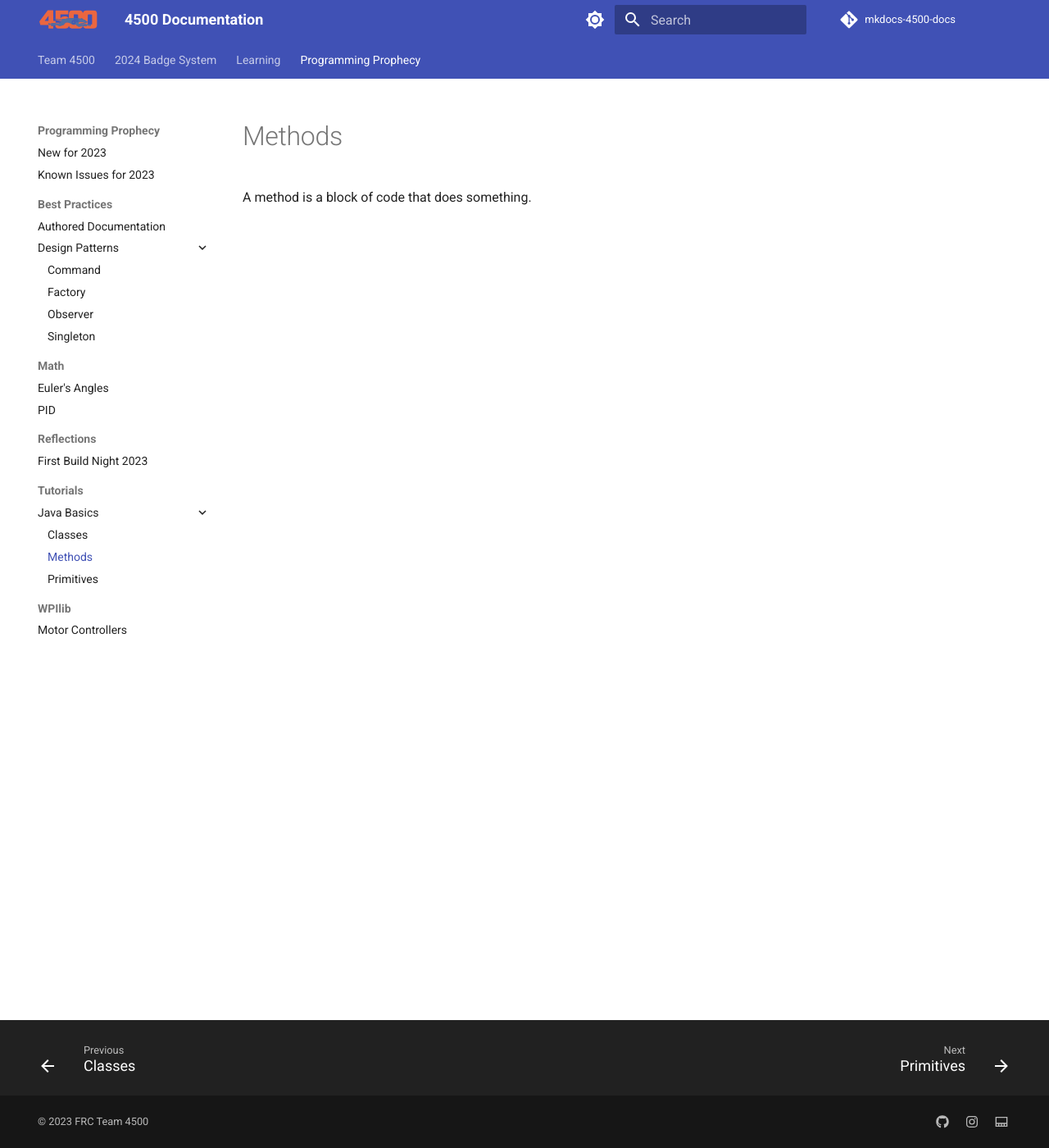
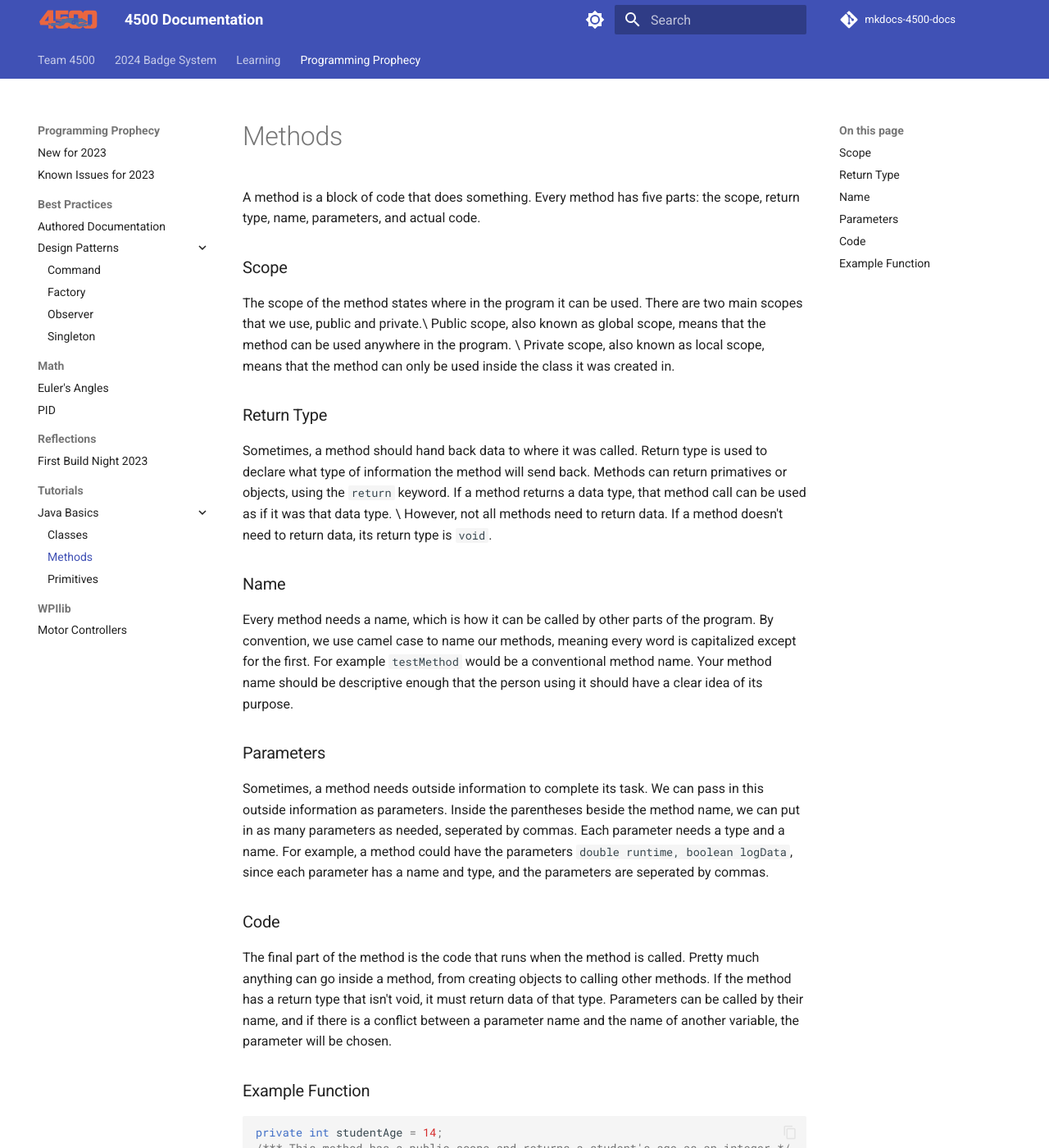
Before and after one commit to FRCTeam4500/mkdocs-4500-docs, an MkDocs documentation site: the page built from docs/Programming Prophecy/Tutorials/Java Basics/Methods.md, in a window 1280 px wide and 1400 px high. Shown: the whole window at 82% size. Built offline with MkDocs 1.6.1 and Material for MkDocs 9.7.7, drawn with Linux system fonts in a browser that asks for light colours; comment, search, counter and statistics services are not loaded; some of the changed text lies outside the part shown.

Commit message:
Finished Methods Page

````diff
--- a/docs/Programming Prophecy/Tutorials/Java Basics/Methods.md
+++ b/docs/Programming Prophecy/Tutorials/Java Basics/Methods.md
@@ -1 +1,38 @@
-A method is a block of code that does something.
+A method is a block of code that does something. Every method has five parts: the scope, return type, name, parameters, and actual code.
+
+### Scope
+The scope of the method states where in the program it can be used. There are two main scopes that we use, public and private.\
+Public scope, also known as global scope, means that the method can be used anywhere in the program. \
+Private scope, also known as local scope, means that the method can only be used inside the class it was created in.
+
+### Return Type
+Sometimes, a method should hand back data to where it was called. Return type is used to declare what type of information the method will send back. Methods can return primatives or objects, using the `return` keyword. If a method returns a data type, that method call can be used as if it was that data type. \
+However, not all methods need to return data. If a method doesn't need to return data, its return type is `void`.
+
+### Name
+Every method needs a name, which is how it can be called by other parts of the program. By convention, we use camel case to name our methods, meaning every word is capitalized except for the first. For example `testMethod` would be a conventional method name. Your method name should be descriptive enough that the person using it should have a clear idea of its purpose.
+
+### Parameters
+Sometimes, a method needs outside information to complete its task. We can pass in this outside information as parameters. Inside the parentheses beside the method name, we can put in as many parameters as needed, seperated by commas. Each parameter needs a type and a name. For example, a method could have the parameters `double runtime, boolean logData`, since each parameter has a name and type, and the parameters are seperated by commas.
+
+### Code
+The final part of the method is the code that runs when the method is called. Pretty much anything can go inside a method, from creating objects to calling other methods. If the method has a return type that isn't void, it must return data of that type. Parameters can be called by their name, and if there is a conflict between a parameter name and the name of another variable, the parameter will be chosen.
+
+### Example Function
+```java
+private int studentAge = 14;
+/*** This method has a public scope and returns a student's age as an integer */
+public int getStudentAge() {
+    return studentAge;
+}
+
+/*** This method has a public scope, but no return type. It takes a new age as an input and sets the students age to that age. */
+public void setStudentAge(int newAge) {
+    studentAge = newAge;
+}
+
+/*** This method also has a public scope and no return type. It changes the student's age by a certain amount of years. Notice how it is calling the setStudentAge function, and also how the getStudentAge function is being used in place of an integer */
+public void changeStudentAge(int yearsAdded) {
+    setStudentAge(getStudentAge() + yearsAdded);
+}
+```
````
